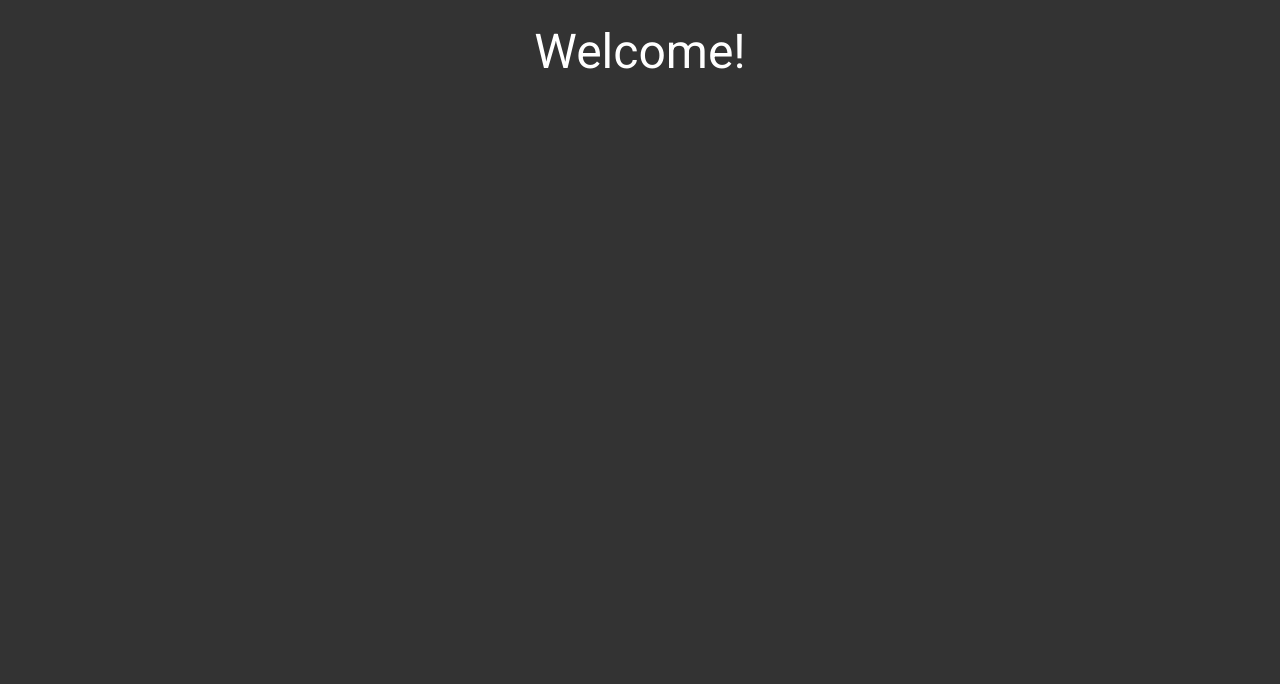
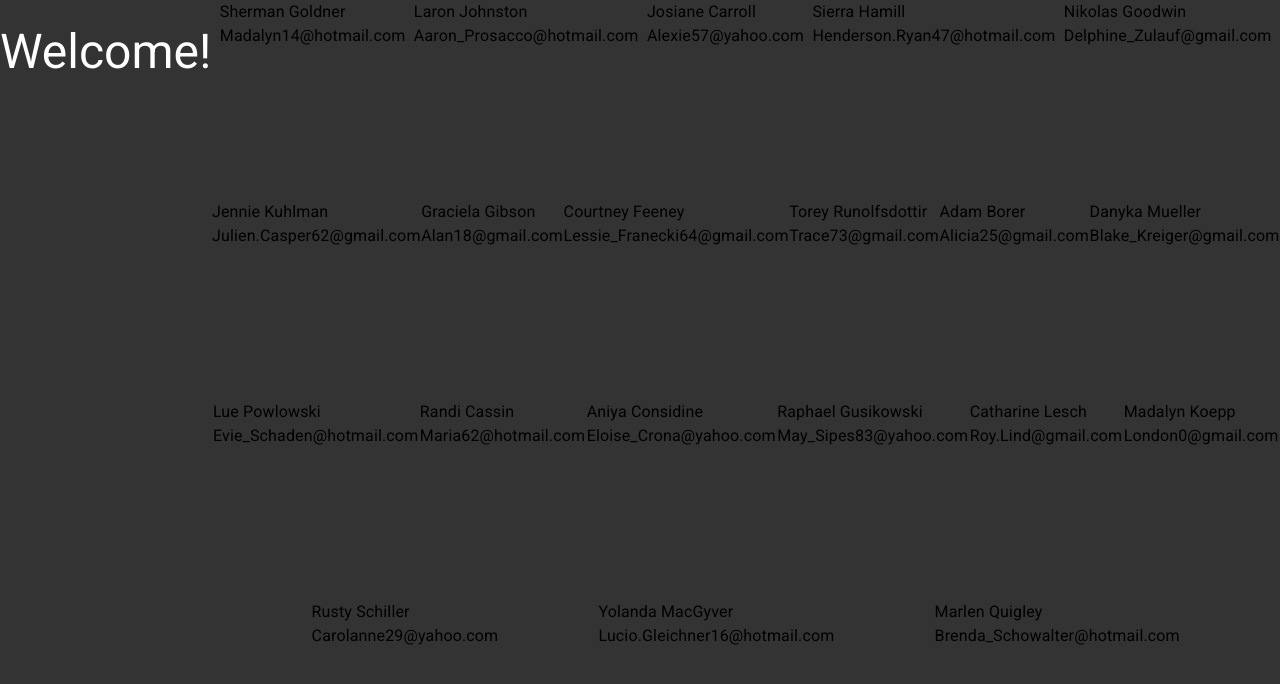
Before and after one commit to harzkr/crm-fe, a React (Create React App) app: page / in a window 1280 px wide. Shown: the top 684 px of the page. Built offline with nearby package versions, Linux system fonts and the light colour scheme.

Commit message:
Add mock data

```diff
--- a/package.json
+++ b/package.json
@@ -44,5 +44,8 @@
       "last 1 firefox version",
       "last 1 safari version"
     ]
+  },
+  "devDependencies": {
+    "@faker-js/faker": "^7.3.0"
   }
 }
--- a/src/components/Dashboard/Dashboard.js
+++ b/src/components/Dashboard/Dashboard.js
@@ -1,16 +1,24 @@
 import { Typography } from "@mui/material";
 import React from "react";
 import "./styles.css";
+import { USERS } from "./mock";
 
 const Dashboard = () => {
   return (
     <div className="outer">
-      <div style={{marginTop:24}}>
+      <div style={{ marginTop: 24 }}>
         <Typography variant="h3" className="title">
           Welcome!
         </Typography>
       </div>
-      <div></div>
+      <div style={{display:'flex', justifyContent:'space-evenly', flexWrap:'wrap'}}>
+        {USERS.map((user) => (
+          <div key={user.email} className="user">
+            <Typography>{user.name}</Typography>
+            <Typography>{user.email}</Typography>
+          </div>
+        ))}
+      </div>
     </div>
   );
 };
--- /dev/null
+++ b/src/components/Dashboard/mock.js
@@ -0,0 +1,16 @@
+import { faker } from '@faker-js/faker';
+// import { faker } from '@faker-js/faker/locale/de';
+
+export const USERS = [];
+
+export function createRandomUser() {
+  return {
+    name: faker.name.firstName() + " " + faker.name.lastName(),
+    email: faker.internet.email(),
+    registeredAt: faker.date.past(),
+  };
+}
+
+Array.from({ length: 20 }).forEach(() => {
+  USERS.push(createRandomUser());
+});
```
Also changed, not shown: 1 other file (tests, documents, lock files or other folders).
